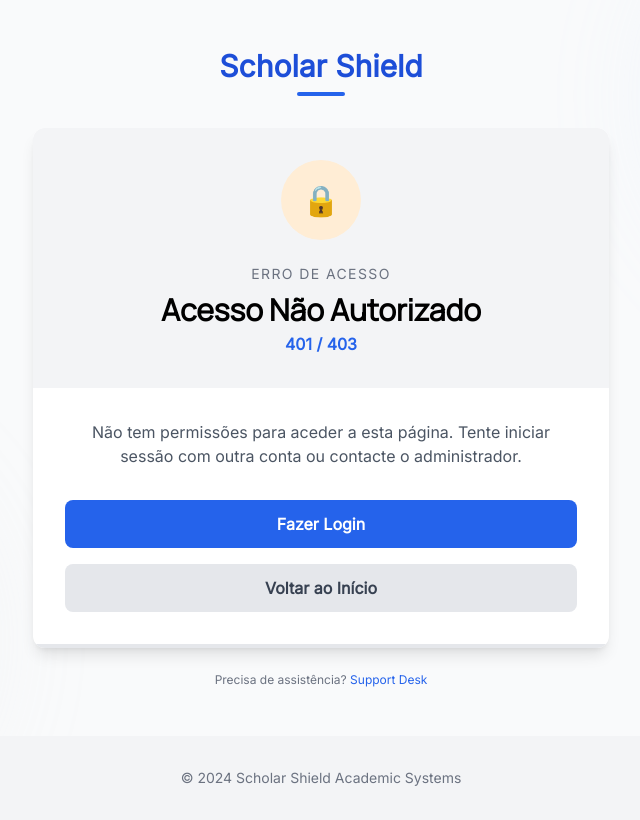
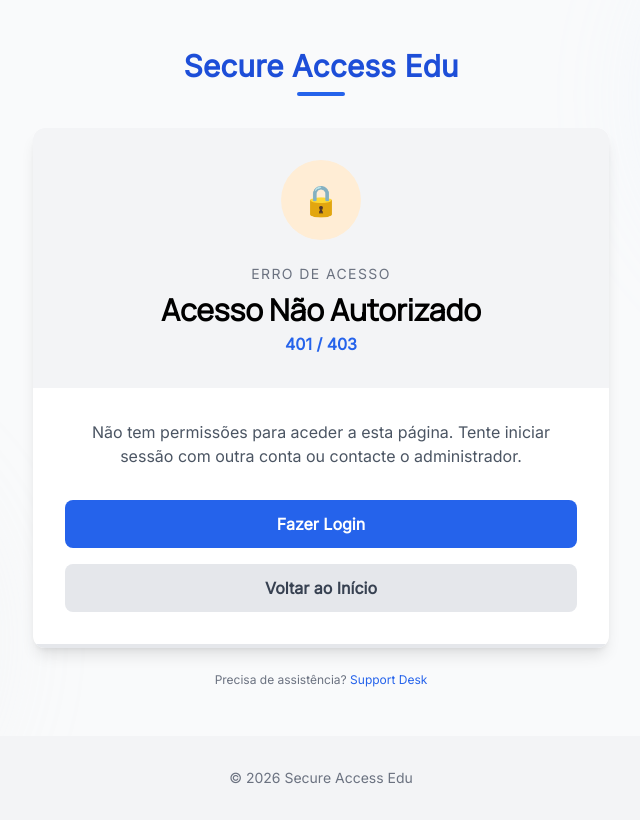
Before and after one commit to beatrizzfcosta/secure-access-edu, a React (Vite) app in the folder frontend/: page /unauthorized in a window 1280 px wide. Shown: the whole page, without its empty margins (319-959 px from the left). Built offline with nearby package versions, Linux system fonts and the light colour scheme; no server answers.

Commit message:
alteração frontend - add lista logs

```diff
--- a/frontend/src/pages/NotFound/NotFound.jsx
+++ b/frontend/src/pages/NotFound/NotFound.jsx
@@ -9,7 +9,7 @@ export default function NotFound() {
         <div className="flex items-center gap-2">
           <span className="text-blue-700 text-2xl">🏛️</span>
           <span className="font-bold text-xl text-blue-700">
-            Academic Curator
+            Secure Access Edu
           </span>
         </div>
       </header>
@@ -63,7 +63,7 @@ export default function NotFound() {
 
       {/* FOOTER */}
       <footer className="w-full py-6 bg-gray-100 text-center text-sm text-gray-500">
-        © 2024 Academic Curator
+        © 2026 Secure Access Edu
       </footer>
 
     </div>
--- a/frontend/src/pages/Unauthorized/Unauthorized.jsx
+++ b/frontend/src/pages/Unauthorized/Unauthorized.jsx
@@ -21,7 +21,7 @@ export default function Unauthorized() {
           {/* LOGO */}
           <div className="text-center mb-8">
             <span className="font-bold text-3xl text-blue-700 block">
-              Scholar Shield
+              Secure Access Edu
             </span>
             <div className="w-12 h-1 bg-blue-600 mx-auto rounded-full mt-2"></div>
           </div>
@@ -95,7 +95,8 @@ export default function Unauthorized() {
 
       {/* FOOTER */}
       <footer className="bg-gray-100 py-8 text-center text-sm text-gray-500">
-        © 2024 Scholar Shield Academic Systems
+        © 2026 Secure Access Edu
+
       </footer>
 
     </div>
--- a/frontend/src/pages/admin/Dashboard.jsx
+++ b/frontend/src/pages/admin/Dashboard.jsx
@@ -1,11 +1,12 @@
 import { useEffect, useState } from "react";
 import { Link, useNavigate } from "react-router-dom";
 import DashboardLayout from "../../components/Layout/DashboardLayout";
-import { fetchAdminUsers, fetchAdminRoles } from "../../services/adminService";
+import { fetchAdminUsers, fetchAdminRoles, fetchAdminLogs } from "../../services/adminService";
 
 export default function AdminDashboard() {
   const navigate = useNavigate();
   const [users, setUsers] = useState([]);
+  const [logs, setLogs] = useState([]);
   const [roleCount, setRoleCount] = useState(0);
   const [loading, setLoading] = useState(true);
 
@@ -13,18 +14,21 @@ export default function AdminDashboard() {
     let cancelled = false;
     (async () => {
       try {
-        const [uRes, rRes] = await Promise.all([
+        const [uRes, rRes, rLogs] = await Promise.all([
           fetchAdminUsers(),
           fetchAdminRoles(),
+          fetchAdminLogs(),
         ]);
         if (!cancelled) {
           setUsers(uRes.data?.users ?? []);
           setRoleCount((rRes.data?.roles ?? []).length);
+          setLogs(rLogs.data?.logs ?? []);
         }
       } catch {
         if (!cancelled) {
           setUsers([]);
           setRoleCount(0);
+          setLogs([]);
         }
       } finally {
         if (!cancelled) setLoading(false);
@@ -37,6 +41,7 @@ export default function AdminDashboard() {
 
   const activeUsers = users.filter((u) => !u.is_blocked).length;
   const preview = users.slice(0, 2);
+  const preview_logs = logs.slice(0, 10);
 
   return (
     <DashboardLayout>
@@ -168,12 +173,38 @@ export default function AdminDashboard() {
                 </tr>
               </thead>
               <tbody id="auditLogs">
-                <tr>
+                {/* <tr>
                   <td className="py-2 text-gray-400" colSpan={4}>
                     Os eventos de auditoria persistidos na BD ainda não estão
                     expostos nesta vista.
                   </td>
-                </tr>
+                </tr> */}
+                {loading ? (
+                  <tr>
+                    <td className="py-2 text-gray-400" colSpan={4}>
+                      A Carregar ...
+                    </td>
+                  </tr>
+                ) : preview_logs.length === 0 ? (
+                  <tr>
+                    <td className="py-2 text-gray-400" colSpan={4}>
+                      Os eventos de auditoria persistidos na BD ainda não estão
+                      expostos nesta vista.
+                    </td>
+                  </tr>
+                ) : (
+                  preview_logs.map((l) => (
+                    <tr
+                      key={l.id}
+                    >
+                      <td className="py-2 text-gray-400">{l.occurred_at}</td>
+                      <td className="py-2 text-gray-400">{l.user_id}</td>
+                      <td className="py-2 text-gray-400">{l.resource_type}</td>
+                      <td className="py-2 text-gray-400">{l.event_type}</td>
+                    </tr>
+                  ))
+                )}
+
               </tbody>
             </table>
           </div>
```
